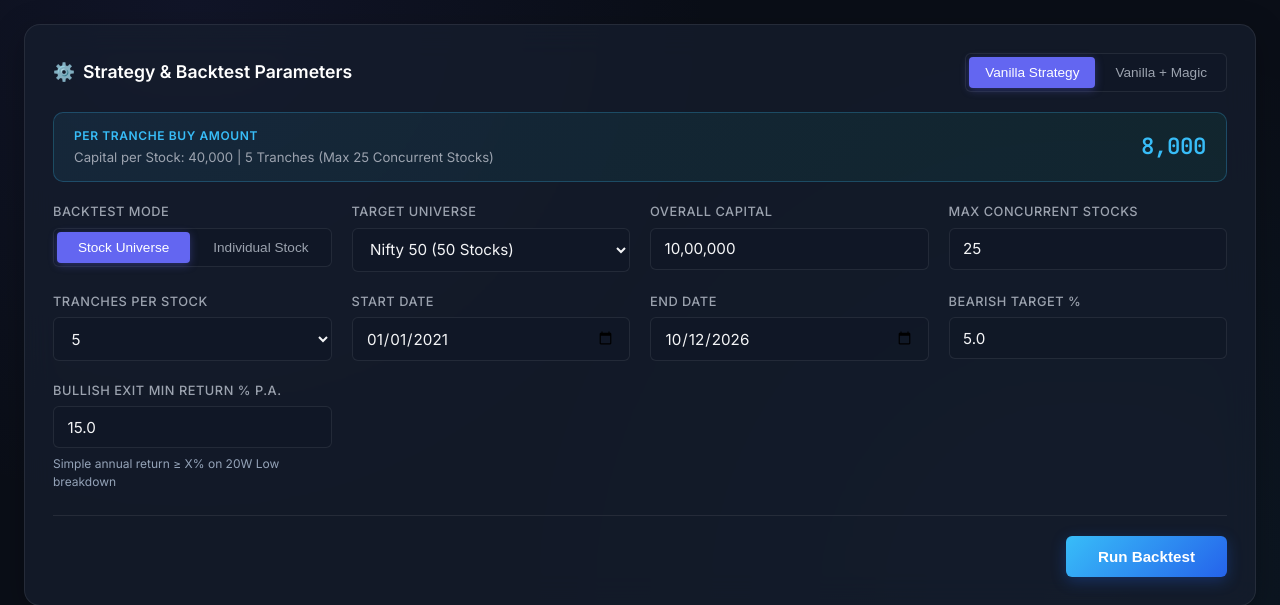
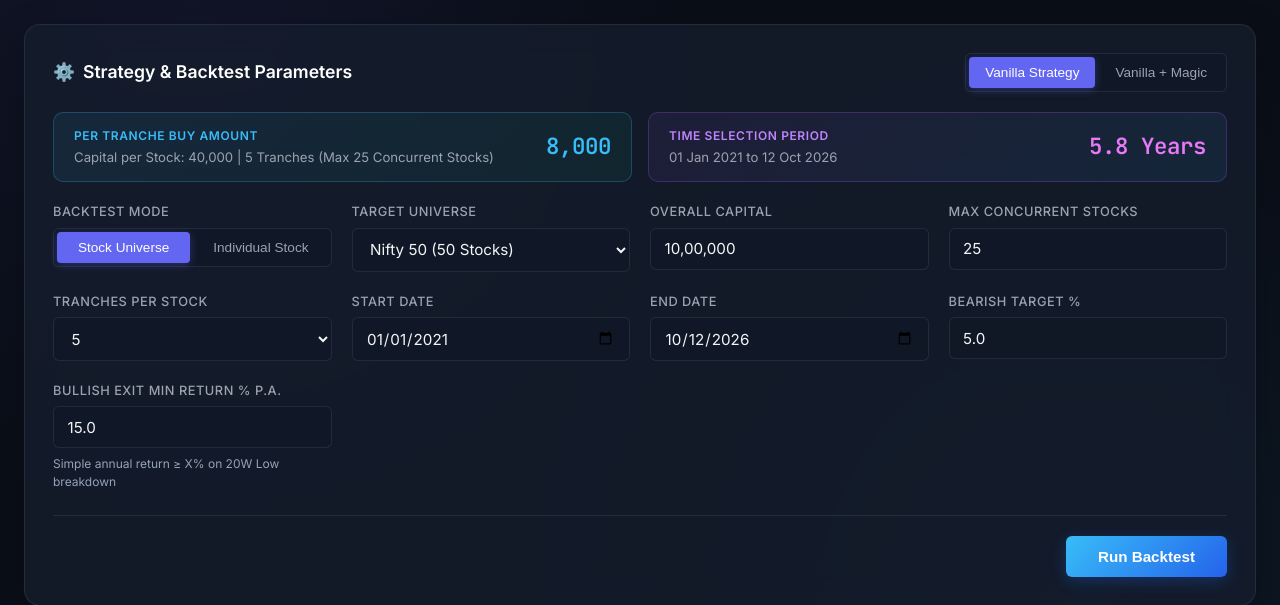
Before and after one commit to Fulera2021/Darvas-Bearish-Bullish-combo, a FastAPI app: page / in a window 1280 px wide. Shown: the part 77-682 px from the top of the page. Run offline with FastAPI, Linux system fonts and the light colour scheme.

Commit message:
Add Total Portfolio Return Amount card, dynamic time period card, and toggle magic profit card based on strategy variant

```diff
--- a/web/app.py
+++ b/web/app.py
@@ -184,6 +184,7 @@ async def execute_backtest(req: BacktestRequest):
                     "dividend_income": round(result.dividend_income, 2),
                     "total_realized_profit": round(result.total_realized_profit, 2),
                     "unrealized_pnl": round(result.unrealized_pnl, 2),
+                    "total_portfolio_return_amount": round(result.total_realized_profit + result.unrealized_pnl, 2),
                     "total_portfolio_return_pct": round(result.total_portfolio_return_pct, 2),
                     "deployed_xirr_pct": round(result.deployed_xirr_pct, 2),
                     "xirr_pct": round(result.deployed_xirr_pct, 2),
@@ -282,6 +283,7 @@ async def execute_backtest(req: BacktestRequest):
                     "dividend_income": round(p_res.dividend_income, 2),
                     "total_realized_profit": round(p_res.total_realized_profit, 2),
                     "unrealized_pnl": round(p_res.unrealized_pnl, 2),
+                    "total_portfolio_return_amount": round(p_res.total_realized_profit + p_res.unrealized_pnl, 2),
                     "total_portfolio_return_pct": round(p_res.total_portfolio_return_pct, 2),
                     "deployed_xirr_pct": round(p_res.deployed_xirr_pct, 2),
                     "xirr_pct": round(p_res.deployed_xirr_pct, 2),
--- a/web/excel_exporter.py
+++ b/web/excel_exporter.py
@@ -71,6 +71,7 @@ def export_single_stock_excel(result: BacktestResult) -> io.BytesIO:
         ("Dividend Income", result.dividend_income, NUM_FORMAT_DECIMAL),
         ("Total Realized Profit", result.total_realized_profit, NUM_FORMAT_DECIMAL),
         ("Unrealized Open P&L", result.unrealized_pnl, NUM_FORMAT_DECIMAL),
+        ("Total Portfolio Return Amount", result.total_realized_profit + result.unrealized_pnl, NUM_FORMAT_DECIMAL),
         ("Total Portfolio Return %", f"{result.total_portfolio_return_pct:.2f}%", None),
         ("XIRR %", f"{result.deployed_xirr_pct:.2f}%", None),
         ("Total Trades", result.total_trades, NUM_FORMAT_INT),
@@ -239,6 +240,7 @@ def export_portfolio_excel(result: PortfolioBacktestResult) -> io.BytesIO:
         ("Dividend Income", result.dividend_income, NUM_FORMAT_DECIMAL),
         ("Total Realized Profit", result.total_realized_profit, NUM_FORMAT_DECIMAL),
         ("Unrealized Open P&L", result.unrealized_pnl, NUM_FORMAT_DECIMAL),
+        ("Total Portfolio Return Amount", result.total_realized_profit + result.unrealized_pnl, NUM_FORMAT_DECIMAL),
         ("Total Portfolio Return %", f"{result.total_portfolio_return_pct:.2f}%", None),
         ("XIRR %", f"{result.deployed_xirr_pct:.2f}%", None),
         ("Max Drawdown %", f"{result.max_drawdown_pct:.2f}%", None),
--- a/web/static/css/style.css
+++ b/web/static/css/style.css
@@ -143,18 +143,31 @@ body {
   gap: 0.5rem;
 }
 
-/* Per Tranche Calculation Box */
+/* Top Summary Cards Grid */
+.top-cards-grid {
+  display: grid;
+  grid-template-columns: repeat(auto-fit, minmax(280px, 1fr));
+  gap: 1rem;
+  margin-bottom: 1.25rem;
+}
+
+/* Per Tranche Calculation Box & Time Period Box */
 .tranche-calc-box {
   background: linear-gradient(135deg, rgba(56, 189, 248, 0.08) 0%, rgba(16, 185, 129, 0.08) 100%);
   border: 1px solid rgba(56, 189, 248, 0.25);
   border-radius: var(--radius-md);
   padding: 0.85rem 1.25rem;
-  margin-bottom: 1.25rem;
+  margin-bottom: 0;
   display: flex;
   align-items: center;
   justify-content: space-between;
   flex-wrap: wrap;
   gap: 0.75rem;
+}
+
+.tranche-calc-box.time-box {
+  background: linear-gradient(135deg, rgba(168, 85, 247, 0.08) 0%, rgba(56, 189, 248, 0.08) 100%);
+  border-color: rgba(168, 85, 247, 0.25);
 }
 
 .tranche-calc-left {
@@ -171,6 +184,10 @@ body {
   color: var(--accent-cyan);
 }
 
+.tranche-calc-box.time-box .tranche-calc-title {
+  color: #c084fc;
+}
+
 .tranche-calc-sub {
   font-size: 0.825rem;
   color: var(--text-muted);
@@ -182,6 +199,10 @@ body {
   font-weight: 700;
   color: #38bdf8;
   letter-spacing: -0.02em;
+}
+
+.tranche-calc-box.time-box .tranche-calc-amount {
+  color: #e879f9;
 }
 
 /* Form Grid */
--- a/web/static/js/app.js
+++ b/web/static/js/app.js
@@ -46,8 +46,20 @@ function initVariantToggle() {
       btns.forEach(b => b.classList.remove('active'));
       btn.classList.add('active');
       state.variant = btn.dataset.variant;
+      updateMagicCardVisibility();
     });
   });
+}
+
+function updateMagicCardVisibility() {
+  const magicCard = document.getElementById('kpi-card-magic');
+  if (magicCard) {
+    if (state.variant === 'vanilla') {
+      magicCard.classList.add('d-none');
+    } else {
+      magicCard.classList.remove('d-none');
+    }
+  }
 }
 
 function initModeToggle() {
@@ -98,6 +110,40 @@ function updateTrancheCalcBox() {
   const subEl = document.getElementById('tranche-calc-sub');
   if (amtEl) amtEl.textContent = formatIndianNumber(perTranche);
   if (subEl) subEl.textContent = subText;
+}
+
+function updateTimePeriodBox() {
+  const startInput = document.getElementById('start-date');
+  const endInput = document.getElementById('end-date');
+  if (!startInput || !endInput) return;
+
+  const sVal = startInput.value;
+  const eVal = endInput.value;
+  const yearsEl = document.getElementById('time-period-years');
+  const subEl = document.getElementById('time-period-sub');
+
+  if (!sVal || !eVal) {
+    if (yearsEl) yearsEl.textContent = '-';
+    return;
+  }
+
+  const sDate = new Date(sVal);
+  const eDate = new Date(eVal);
+  const diffTime = eDate.getTime() - sDate.getTime();
+  const diffDays = diffTime / (1000 * 60 * 60 * 24);
+
+  if (diffDays <= 0 || isNaN(diffDays)) {
+    if (yearsEl) yearsEl.textContent = '0.0 Years';
+    if (subEl) subEl.textContent = 'Invalid date range';
+    return;
+  }
+
+  const years = (diffDays / 365.25).toFixed(1);
+  if (yearsEl) yearsEl.textContent = `${years} Years`;
+
+  const sFormat = sDate.toLocaleDateString('en-GB', { day: '2-digit', month: 'short', year: 'numeric' });
+  const eFormat = eDate.toLocaleDateString('en-GB', { day: '2-digit', month: 'short', year: 'numeric' });
+  if (subEl) subEl.textContent = `${sFormat} to ${eFormat}`;
 }
 
 function initChips() {
@@ -167,6 +213,14 @@ function initForm() {
   document.getElementById('num-parts')?.addEventListener('change', updateTrancheCalcBox);
   document.getElementById('max-stocks')?.addEventListener('input', updateTrancheCalcBox);
   updateTrancheCalcBox();
+
+  // Listeners for live recalculation of time selection period card
+  document.getElementById('start-date')?.addEventListener('change', updateTimePeriodBox);
+  document.getElementById('end-date')?.addEventListener('change', updateTimePeriodBox);
+  document.getElementById('start-date')?.addEventListener('input', updateTimePeriodBox);
+  document.getElementById('end-date')?.addEventListener('input', updateTimePeriodBox);
+  updateTimePeriodBox();
+  updateMagicCardVisibility();
 
   form.addEventListener('submit', async (e) => {
     e.preventDefault();
@@ -248,9 +302,31 @@ function renderResults(data) {
   const sum = data.summary;
 
   // Render KPI Cards
+  const returnAmt = (sum.total_portfolio_return_amount !== undefined)
+    ? sum.total_portfolio_return_amount
+    : (Math.round(((sum.total_realized_profit || 0) + (sum.unrealized_pnl || 0)) * 100) / 100);
+  const retAmtEl = document.getElementById('kpi-return-amount');
+  const retAmtCard = document.getElementById('kpi-card-return-amt');
+  if (retAmtEl) {
+    const prefix = returnAmt > 0 ? '+' : '';
+    retAmtEl.textContent = `${prefix}${formatNum(returnAmt)}`;
+  }
+  if (retAmtCard) {
+    retAmtCard.classList.remove('kpi-emerald', 'kpi-rose', 'kpi-indigo');
+    if (returnAmt > 0) {
+      retAmtCard.classList.add('kpi-emerald');
+    } else if (returnAmt < 0) {
+      retAmtCard.classList.add('kpi-rose');
+    } else {
+      retAmtCard.classList.add('kpi-indigo');
+    }
+  }
+
   document.getElementById('kpi-realized-profit').textContent = formatNum(sum.total_realized_profit);
   document.getElementById('kpi-trade-profit').textContent = formatNum(sum.realized_trade_profit);
-  document.getElementById('kpi-magic-profit').textContent = formatNum(sum.total_magic_profit);
+  const magicEl = document.getElementById('kpi-magic-profit');
+  if (magicEl) magicEl.textContent = formatNum(sum.total_magic_profit);
+  updateMagicCardVisibility();
   document.getElementById('kpi-idle-interest').textContent = formatNum(sum.idle_capital_interest);
 
   const divEl = document.getElementById('kpi-dividend-income');
--- a/web/templates/index.html
+++ b/web/templates/index.html
@@ -39,13 +39,23 @@
         </div>
       </div>
 
-      <!-- Per Tranche Allocation Box -->
-      <div class="tranche-calc-box" id="tranche-calc-box">
-        <div class="tranche-calc-left">
-          <span class="tranche-calc-title">Per Tranche Buy Amount</span>
-          <span class="tranche-calc-sub" id="tranche-calc-sub">Capital per Stock: 2,00,000 | 5 Tranches (Max 5 Concurrent Stocks)</span>
+      <!-- Top Summary Cards (Per Tranche Buy Amount & Time Selection Period) -->
+      <div class="top-cards-grid">
+        <div class="tranche-calc-box" id="tranche-calc-box">
+          <div class="tranche-calc-left">
+            <span class="tranche-calc-title">Per Tranche Buy Amount</span>
+            <span class="tranche-calc-sub" id="tranche-calc-sub">Capital per Stock: 40,000 | 5 Tranches (Max 25 Concurrent Stocks)</span>
+          </div>
+          <div class="tranche-calc-amount" id="tranche-calc-amount">8,000</div>
         </div>
-        <div class="tranche-calc-amount" id="tranche-calc-amount">40,000</div>
+
+        <div class="tranche-calc-box time-box" id="time-period-box">
+          <div class="tranche-calc-left">
+            <span class="tranche-calc-title">Time Selection Period</span>
+            <span class="tranche-calc-sub" id="time-period-sub">01-Jan-2021 to Yesterday</span>
+          </div>
+          <div class="tranche-calc-amount" id="time-period-years">5.8 Years</div>
+        </div>
       </div>
 
       <form id="backtest-form">
@@ -145,6 +155,12 @@
     <section id="results-section" class="d-none">
       <!-- Executive KPI Cards -->
       <div class="kpi-grid">
+        <div class="kpi-card kpi-indigo" id="kpi-card-return-amt">
+          <div class="kpi-title">Total Portfolio Return Amount</div>
+          <div class="kpi-value" id="kpi-return-amount">-</div>
+          <div class="kpi-sub">Realized Profit + Unrealized P&L</div>
+        </div>
+
         <div class="kpi-card kpi-emerald">
           <div class="kpi-title">Total Realized Profit</div>
           <div class="kpi-value" id="kpi-realized-profit">-</div>
@@ -157,7 +173,7 @@
           <div class="kpi-sub">From 5% tranche target exits</div>
         </div>
 
-        <div class="kpi-card kpi-amber">
+        <div class="kpi-card kpi-amber d-none" id="kpi-card-magic">
           <div class="kpi-title">Magic Profit (20DL)</div>
           <div class="kpi-value" id="kpi-magic-profit">-</div>
           <div class="kpi-sub">Rs 500 credited on rolling breakdown</div>
```
